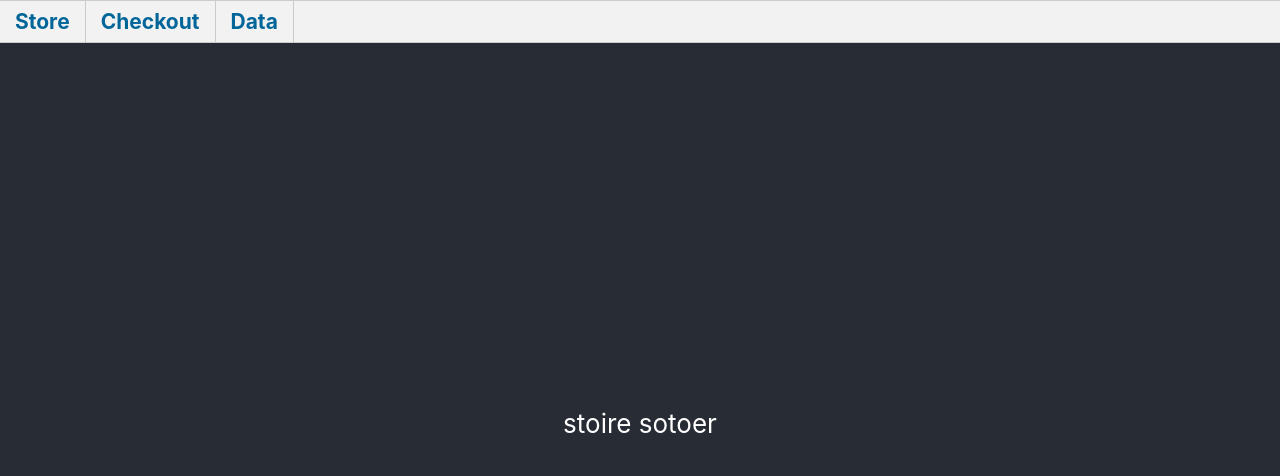
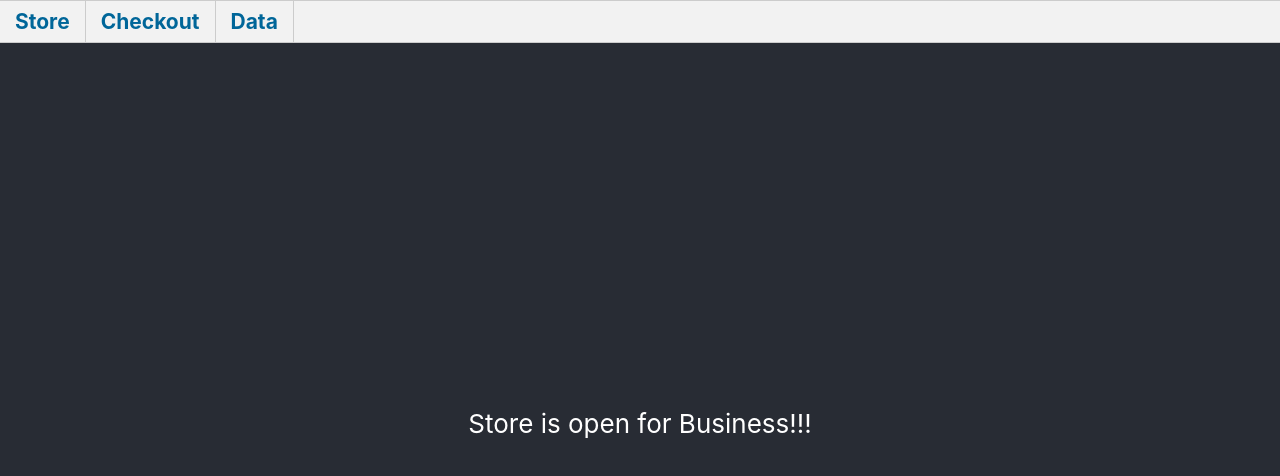
Before and after one commit to The-Software-Guild/c40finalproject-teem-5, a React (Create React App) app in the folder ecommerce-react/: page / in a window 1280 px wide. Shown: the top 476 px of the page. Built offline with nearby package versions, Linux system fonts and the light colour scheme.

Commit message:
modified a file in VS code and added missing bootstrap dependency

```diff
--- a/ecommerce-react/package.json
+++ b/ecommerce-react/package.json
@@ -7,8 +7,10 @@
     "@testing-library/jest-dom": "^5.11.10",
     "@testing-library/react": "^11.2.6",
     "@testing-library/user-event": "^12.8.3",
+    "bootstrap": "^4.6.0",
     "mdbreact": "^5.0.1",
     "react": "^17.0.2",
+    "react-bootstrap": "^1.5.2",
     "react-dom": "^17.0.2",
     "react-router-dom": "^5.2.0",
     "react-scripts": "4.0.3",
--- a/ecommerce-react/src/pages/store_page.js
+++ b/ecommerce-react/src/pages/store_page.js
@@ -1,4 +1,5 @@
-import React from "react"
+import React from 'react'
+import { Card } from 'react-bootstrap'
 
 const ItemCard = ({ item, index, handleSelect }) => {
     return (
@@ -25,7 +26,7 @@ const ItemCard = ({ item, index, handleSelect }) => {
 function StorePage() {
     return (
         <div id="home_page" className="App-page App-header">
-            stoire sotoer
+            Store is open for Business!!!
         </div>
     )
 }
```
Also changed, not shown: 2 other files (tests, documents, lock files or other folders).
